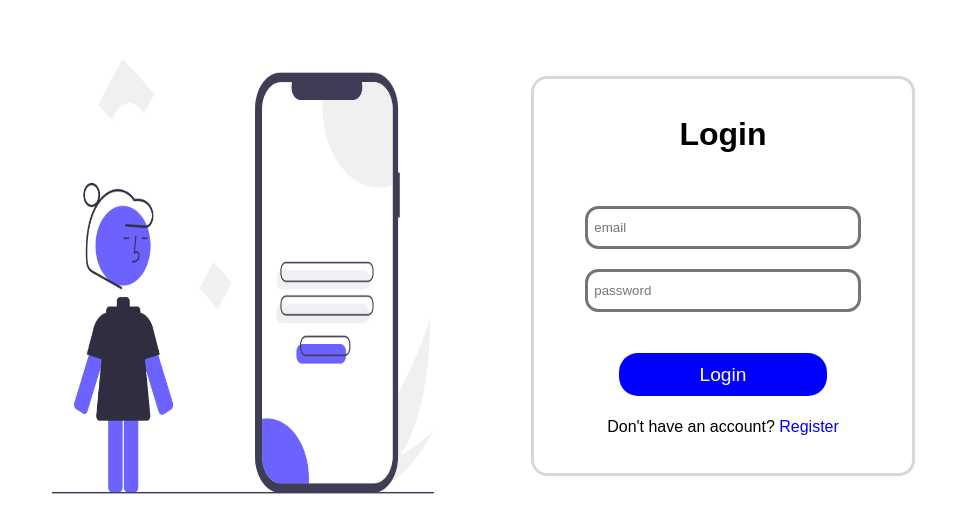
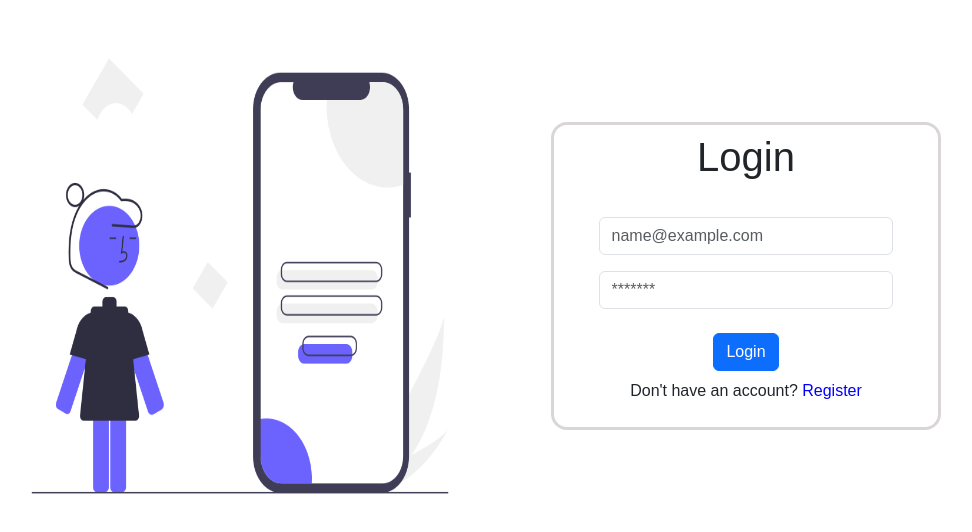
Before and after one commit to codervipin/LoginRegisterReact-Vite, a React (Vite) app: page /login in a window 1280 px wide. Shown: the part 124-656 px from the top of the page, without its empty margins (189-1161 px from the left). Built offline with nearby package versions, Linux system fonts and the light colour scheme.

Commit message:
added bootstrap and css cleanup

```diff
--- a/package.json
+++ b/package.json
@@ -10,7 +10,9 @@
     "preview": "vite preview"
   },
   "dependencies": {
+    "bootstrap": "^5.3.3",
     "react": "^18.3.1",
+    "react-bootstrap": "^2.10.3",
     "react-dom": "^18.3.1",
     "react-router-dom": "^6.24.0"
   },
--- a/src/App.css
+++ b/src/App.css
@@ -5,66 +5,37 @@
   font-family: Arial, Helvetica, sans-serif;
 }
 
-.registerContainer {
+.container {
   width: 100%;
   height: 100vh;
-  /* background-color:cadetblue; */
   display: flex;
   justify-content: center;
   align-items: center;
   gap: 2em;
-  /* background: radial-gradient(circle, rgba(238,174,202,1) 0%, rgba(148,187,233,1) 100%); */
 }
 
 .formContainer {
-  width: 30%;
-  height: 60%;
+  width: 35%;
   border: solid rgb(218, 214, 214);
-  padding: 1em;
+  padding: .5em;
   display: flex;
   flex-direction: column;
   justify-content: space-evenly;
   align-items: center;
   border-radius: 1em;
-  /* box-shadow: 5px 5px 5px rgb(207, 204, 204) inset, 5px 5px 5px rgb(207, 204, 204); */
-}
-.formContainer h1 {
-  width: 100%;
-  height: 10%;
-  /* border: solid red; */
-  text-align: center;
-  font-family: Arial, Helvetica, sans-serif;
 }
 
 .formContainer form {
-  width: 100%;
+  width: 80%;
   height: 60%;
   display: flex;
   flex-direction: column;
   justify-content: space-evenly;
   align-items: center;
-  /* border: solid blue; */
   margin-top: 0.8em;
 }
 
-.formContainer form input {
-  width: 70%;
-  height: 15%;
-  border-radius: 1em;
-  padding: 0.5em;
-  outline: none;
-  border: solid rgb(118, 117, 117);
-}
-.formContainer button {
-  width: 70%;
-  height: 10%;
-  background-color: blue;
-  color: #fff;
-  cursor: pointer;
-  border: none;
-  font-size: 1.2em;
-  border-radius: 1em;
-}
+
 .formContainer a{
   text-decoration: none;
   color: blue;
@@ -72,82 +43,19 @@
 
 
 .imgregister {
-  width: 40%;
+  width: 50%;
   height: 70%;
-  /* border: solid red; */
-  /* box-shadow: 2px 2px 10px rgb(224, 218, 218); */
-  border-radius: 1em;
-  overflow: hidden;
 }
 .imgregister img {
   width: 100%;
   height: 100%;
 }
 
-.loginContainer {
-  width: 100%;
-  height: 100vh;
-  /* background-color:cadetblue; */
-  display: flex;
-  justify-content: center;
-  align-items: center;
-  gap: 2em;
-  /* background: radial-gradient(circle, rgba(238,174,202,1) 0%, rgba(148,187,233,1) 100%); */
-}
-
-.loginContainer .formContainer {
-  width: 30%;
-  height: 50%;
-  border: solid rgb(218, 214, 214);
-  padding: 1em;
-  display: flex;
-  flex-direction: column;
-  justify-content: space-evenly;
-  align-items: center;
-  border-radius: 1em;
-  /* box-shadow: 5px 5px 5px rgb(207, 204, 204) inset, 5px 5px 5px rgb(207, 204, 204); */
-}
-
-.loginContainer .formContainer form {
-  width: 100%;
-  height: 40%;
-  display: flex;
-  flex-direction: column;
-  justify-content: space-evenly;
-  align-items: center;
-  /* border: solid blue; */
-  margin-top: 0.8em;
-}
-.loginContainer .formContainer form input {
-  width: 80%;
-  height: 30%;
-  /* border: solid rgb(81, 81, 207); */
-}
-.loginContainer .formContainer button {
-  height: 12%;
-  width: 60%;
-  border-radius: 1em;
-}
-
 .imglogin {
-  width: 40%;
+  width: 50%;
   height: 70%;
-  /* border: solid red; */
-  /* box-shadow: 2px 2px 10px rgb(224, 218, 218); */
-  border-radius: 1em;
-  overflow: hidden;
 }
 .imglogin img {
   width: 100%;
   height: 100%;
 }
-
-input::-webkit-outer-spin-button,
-input::-webkit-inner-spin-button {
-  -webkit-appearance: none;
-  margin: 0;
-}
-/* Firefox */
-input[type="number"] {
-  --moz-appearance: textfield;
-}
--- a/src/App.jsx
+++ b/src/App.jsx
@@ -2,6 +2,7 @@ import './App.css'
 import React from 'react'
 import Register from './components/Register'
 import Login from './components/Login'
+import 'bootstrap/dist/css/bootstrap.min.css'
 
 import { createBrowserRouter,RouterProvider } from 'react-router-dom'
 
--- a/src/components/Login.jsx
+++ b/src/components/Login.jsx
@@ -1,19 +1,22 @@
 import React from 'react'
 import Img from '../assets/Mobile_login.png'
+import { Form ,Button} from 'react-bootstrap'
+
 const Login = () => {
   return (
-    <div className='loginContainer'>
+    <div className='container'>
         <div className="imglogin">
             <img src={Img}  />
         </div>
         <div className="formContainer">
             <h1>Login</h1>
-            <form >
-                <input type="email" placeholder='email' />
-                <input type="password" placeholder='password' />
-            </form>
-            <button>Login</button>
-            <p>Don't have an account? <a href='/register'>Register</a></p>
+            <Form>
+                <Form.Control  className = "mt-3" type='email' placeholder='name@example.com'/>
+                <Form.Control className = "mt-3" type='password' placeholder='*******'/>
+
+                <Button className = "mt-4">Login</Button>
+            </Form>
+            <p className='mt-2'>Don't have an account? <a href='/register'>Register</a></p>
         </div>
 
 
--- a/src/components/Register.jsx
+++ b/src/components/Register.jsx
@@ -1,19 +1,23 @@
 import React from 'react'
 import Img from '../assets/Sign_up.png'
+import { Form ,Button} from 'react-bootstrap'
 const Register = () => {
   return (
-    <div className='registerContainer'>
+    <div className='container'>
         <div className="formContainer">
             <h1>Register</h1>
-            <form >
-                <input type="text" placeholder='first name' />
-                <input type="text" placeholder='last name' />
-                <input type="number" placeholder='mobile' />
-                <input type="email" placeholder='email' />
-                <input type="password" placeholder='password' />
-            </form>
-            <button>Register</button>
-            <p>Already have an account? <a href='/login'>Login</a></p>
+            <Form>
+                <Form.Control className='mt-1' type='text' placeholder='First Name'/>
+                <Form.Control className='mt-3' type='text' placeholder='Last Name'/>
+                <Form.Control className='mt-3' type='number' placeholder='Mobile Number'/>
+                <Form.Control className='mt-3' type='text' placeholder='Username'/>
+                <Form.Control className='mt-3' type='email' placeholder='Email'/>
+                <Form.Control className='mt-3' type='password' placeholder='Password'/>
+                <Form.Control className='mt-3' type='text' placeholder='Role'/>
+
+                <Button className='mt-4' >Register</Button>
+            </Form>
+            <p className='mt-3'> Already have an account? <a href='/login'>Login</a></p>
         </div>
 
 
```
Also changed, not shown: 1 other file (tests, documents, lock files or other folders).
